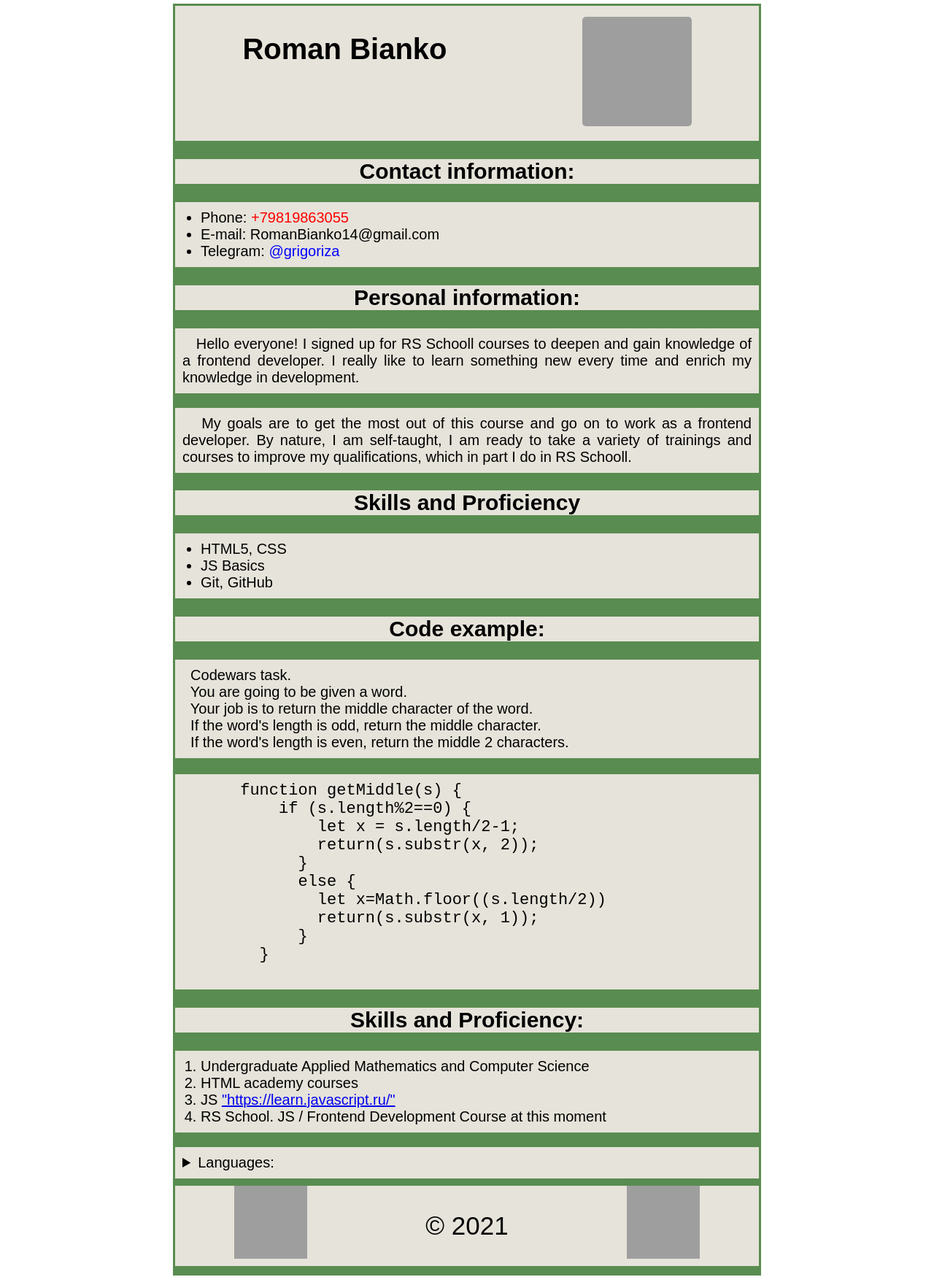
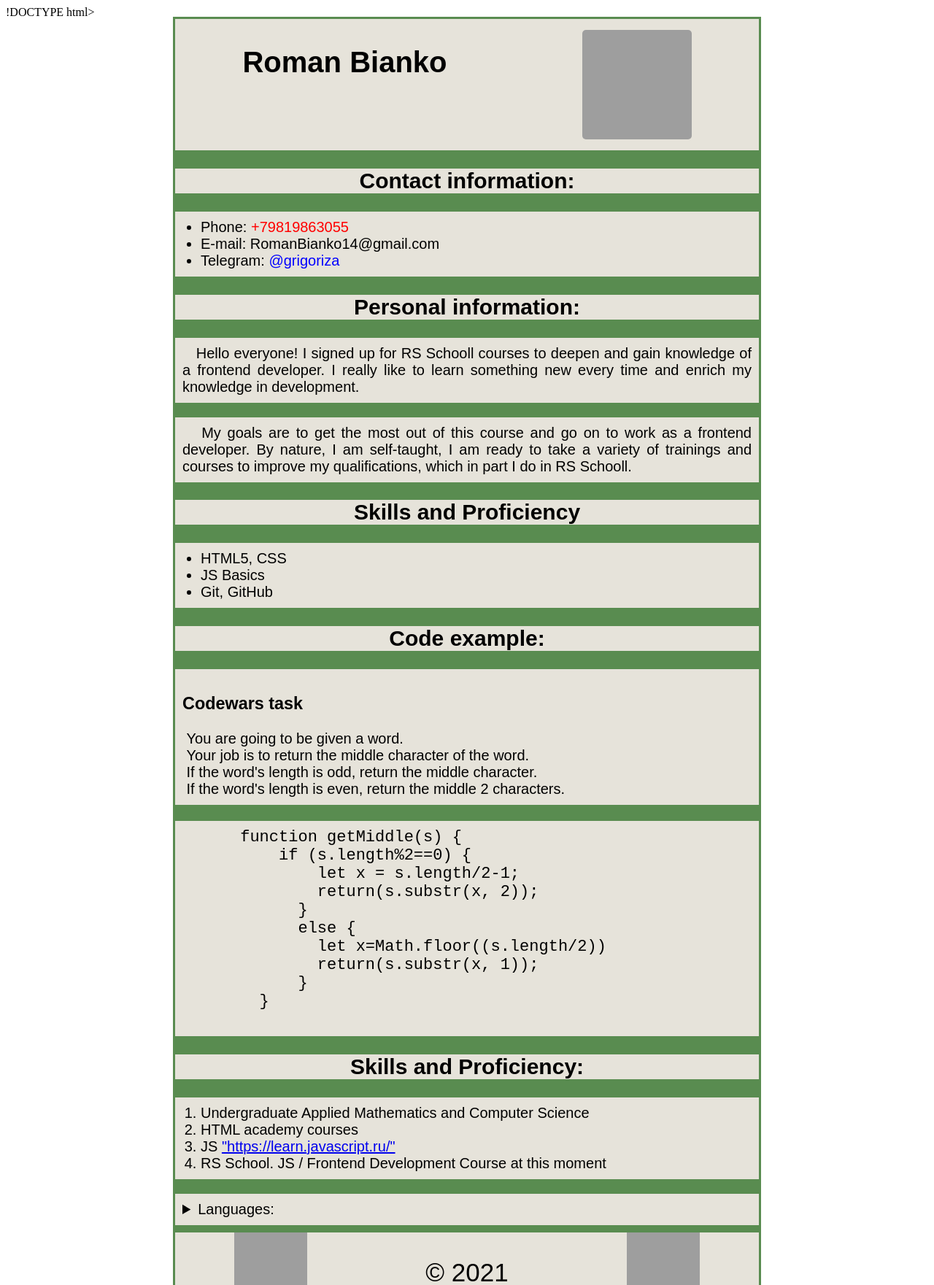
Before and after one commit to Roman354/rsschool-cv, a plain HTML site: page index.html in a window 1280 px wide. Shown: the top 1761 px of the page at 73% size. Drawn offline with Linux system fonts and the light colour scheme; grey boxes are pictures that could not be loaded.

Commit message:
feat: add html and css

```diff
--- a/index.html
+++ b/index.html
@@ -1,4 +1,4 @@
-<!DOCTYPE html>
+!DOCTYPE html>
 <html lang="en">
 <head>
     <meta charset="UTF-8">
@@ -26,9 +26,9 @@
         </ul>
 
         <h2>Personal information:</h2>
-        <p class="textReg">&nbsp&nbsp Hello everyone! I signed up for RS Schooll courses to deepen and gain knowledge of a frontend developer.
+        <p class="textReg">&nbsp;&nbsp; Hello everyone! I signed up for RS Schooll courses to deepen and gain knowledge of a frontend developer.
         I really like to learn something new every time and enrich my knowledge in development.</p>
-        <p class="textReg">&nbsp&nbsp My goals are to get the most out of this course and go on to work as a frontend developer.
+        <p class="textReg">&nbsp;&nbsp; My goals are to get the most out of this course and go on to work as a frontend developer.
         By nature, I am self-taught, I am ready to take a variety of trainings and courses to improve my qualifications, which in part I do in RS Schooll.</p>
 
         <h2>Skills and Proficiency</h2>
@@ -39,11 +39,11 @@
       </ul>
           <h2>Code example:</h2>
           <section class="textReg">
-          &nbsp Codewars task. <br>
-          &nbsp You are going to be given a word. <br>
-          &nbsp Your job is to return the middle character of the word. <br>
-          &nbsp If the word's length is odd, return the middle character. <br>
-          &nbsp If the word's length is even, return the middle 2 characters.
+          <h3> Codewars task </h3>
+          &nbsp;You are going to be given a word. <br>
+          &nbsp;Your job is to return the middle character of the word. <br>
+          &nbsp;If the word's length is odd, return the middle character. <br>
+          &nbsp;If the word's length is even, return the middle 2 characters.
         </section>
         <pre>
       function getMiddle(s) {
--- a/style.css
+++ b/style.css
@@ -30,14 +30,7 @@
     padding: 10px;
     }
 
-    h1{
-        text-align: center;
-    }
-    h2{
-        text-align: center;
-        box-shadow: 0px 0px 0 2px #598C50;
-        background-color: #E6E3DA;
-    }
+
 
     .textReg{
         padding:10px;
@@ -91,3 +84,10 @@
     .telegram{
         color:blue;
     }
+    h1{
+        text-align: center;
+    }
+    h2{
+        text-align: center;
+        background-color: #E6E3DA;
+    }
```
